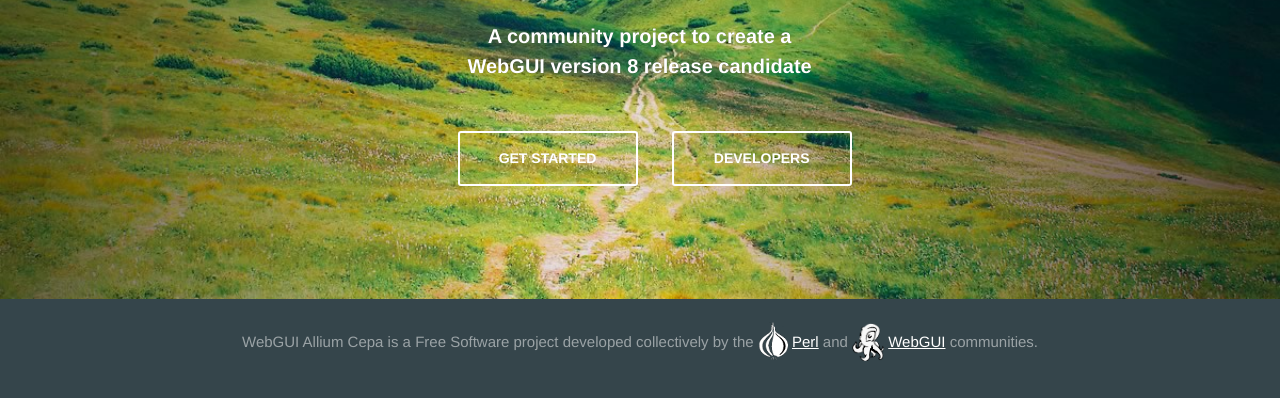
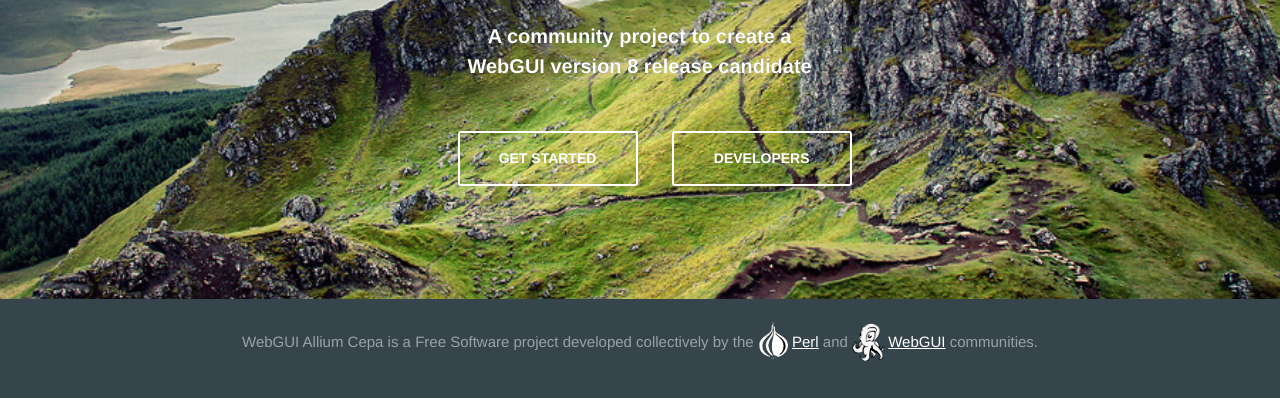
Before and after one commit to AlliumCepa/AlliumCepa.github.io, a plain HTML site: page index.html in a window 1280 px wide. Shown: the part 402-800 px from the top of the page. Drawn offline with Linux system fonts and the light colour scheme.

Commit message:
trying another background or two here

```diff
--- a/css/main.css
+++ b/css/main.css
@@ -363,7 +363,9 @@ body {
 .header {
   position : relative;
   height : 600px;
-  background : url(../img/header-bkg.jpg) center;
+  # background : url(../img/header-bkg.jpg) center;
+  # background : url(../img/rocks.jpg) center;
+  background : url(../img/craigs.jpg) center;
   color : #fff;
   -webkit-background-size : cover;
   -moz-background-size : cover;
```
Also changed, not shown: img/craigs.jpg (added), img/rocks.jpg (added).
